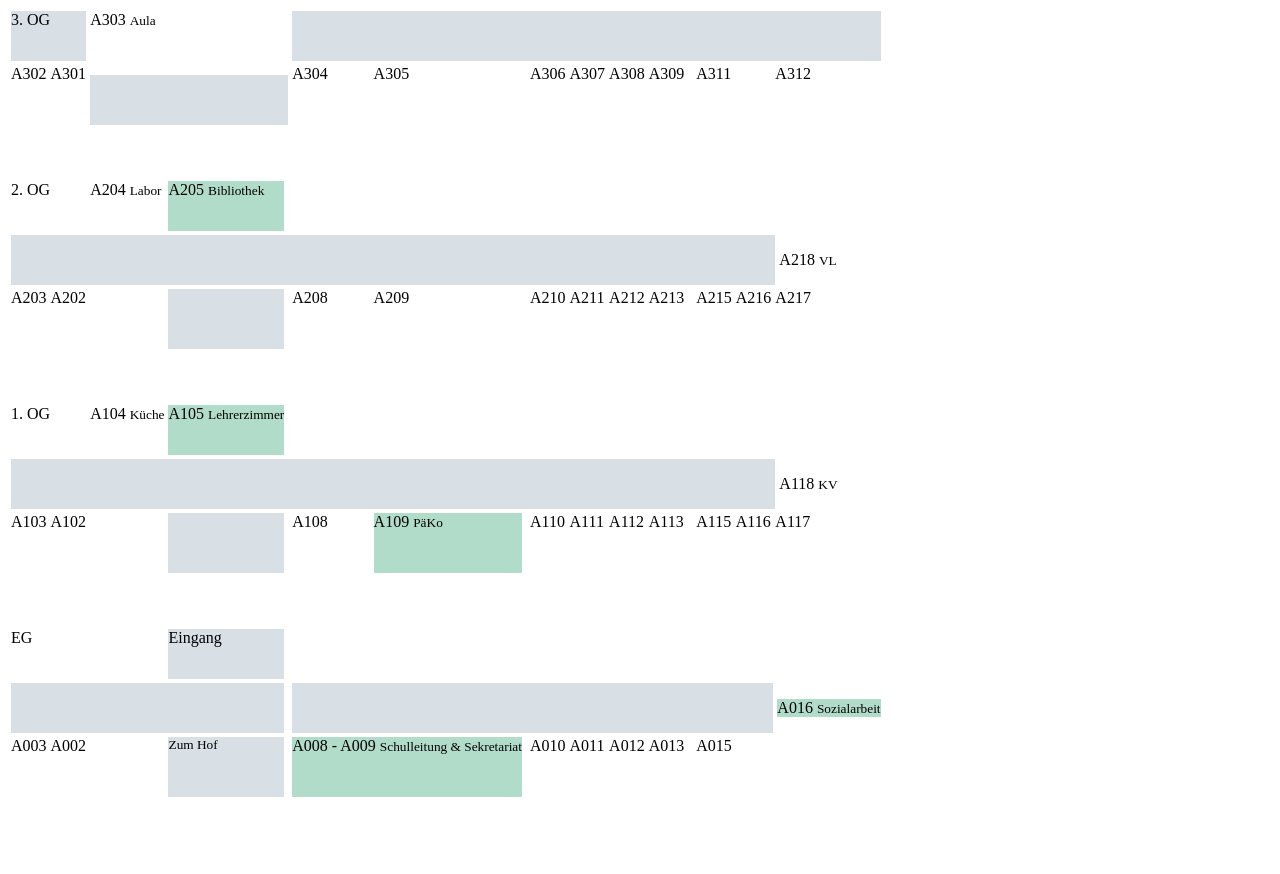
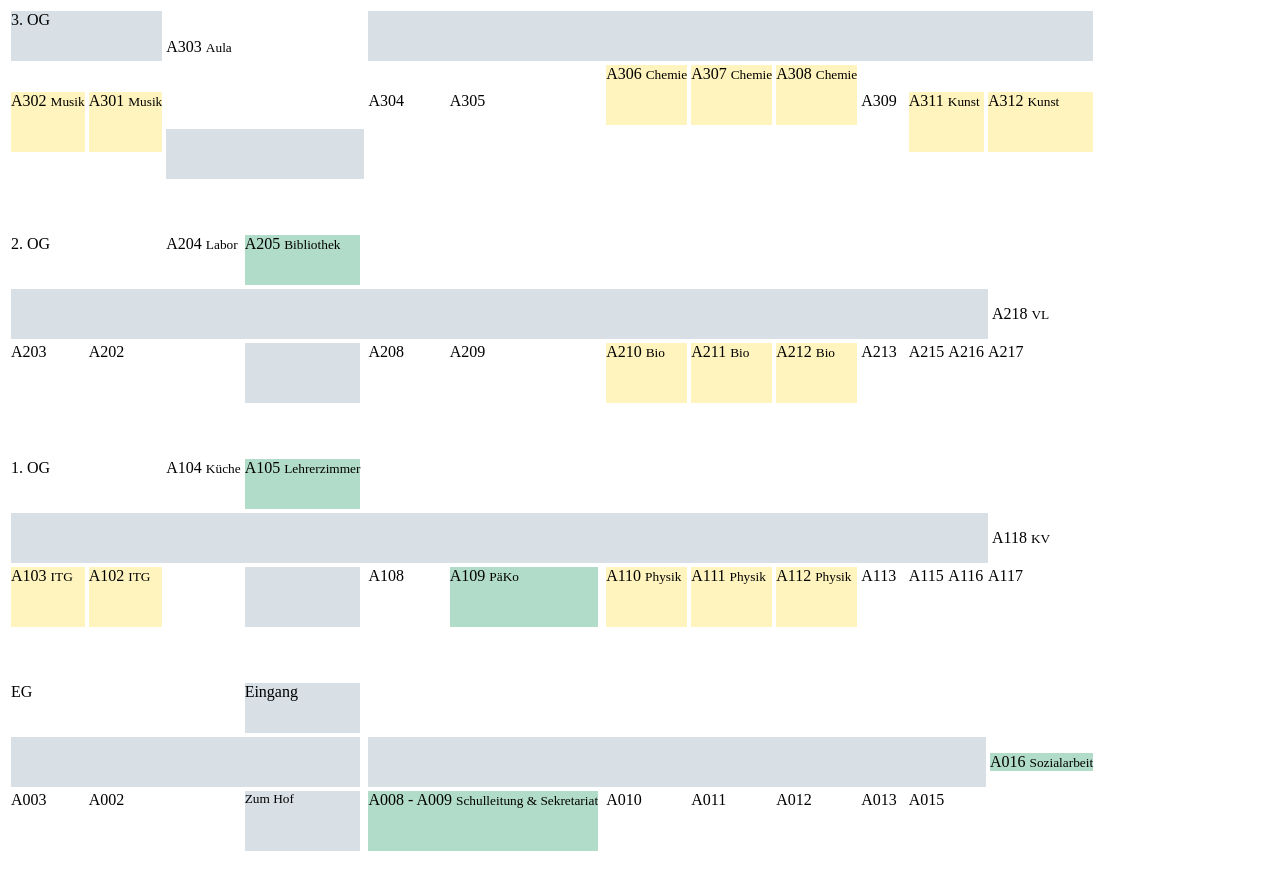
Before and after one commit to btinet/signage-display, a Symfony app: template templates/blog/plan.html.twig in a window 1280 px wide. Before the commit the page ends 797 px from the top, so only its background shows below. Run offline with Twig, Linux system fonts and the light colour scheme; the template is opened without the code that fills it, so the values that code supplies are empty; some libraries are stand-ins or nearby versions.

Commit message:
Lageplan aktualisiert

```diff
--- a/templates/blog/plan.html.twig
+++ b/templates/blog/plan.html.twig
@@ -19,8 +19,18 @@
             <td colspan="18" class="p-0 px-1 bg-transparent border-top border-primary "><div style="background-color: #2553722D!important; height: 50px"></div></td>
         </tr>
         <tr>
-            <td colspan="2" rowspan="2" class="p-0 px-1 bg-transparent"><div class="d-flex justify-content-center align-items-center text-bg-primary" style="height: 60px">A302</div></td>
-            <td colspan="2" rowspan="2" class="p-0 px-1 bg-transparent"><div class="d-flex justify-content-center align-items-center text-bg-primary" style="height: 60px">A301</div></td>
+            <td colspan="2" rowspan="2" class="p-0 px-1 bg-transparent">
+                <div class="d-flex flex-column justify-content-center align-items-center text-bg-primary" style="background-color: #FFDA274D!important;height: 60px">
+                    A302
+                    <small>Musik</small>
+                </div>
+            </td>
+            <td colspan="2" rowspan="2" class="p-0 px-1 bg-transparent">
+                <div class="d-flex flex-column justify-content-center align-items-center text-bg-primary" style="background-color: #FFDA274D!important;height: 60px">
+                    A301
+                    <small>Musik</small>
+                </div>
+            </td>
             <td rowspan="2" class="p-0 px-1 bg-transparent"><div class="d-flex justify-content-center align-items-center text-bg-primary" style="height: 60px">A304</div></td>
             <td colspan="2" rowspan="2" class="p-0 px-1 bg-transparent"><div class="d-flex justify-content-center align-items-center text-bg-primary" style="height: 60px">A305</div></td>
             <td colspan="1" rowspan="2" class="p-0 px-1 bg-transparent">
@@ -28,9 +38,24 @@
                     <i class="fa-solid fa-stairs text-white"></i>
                 </div>
             </td>
-            <td colspan="2" rowspan="2" class="p-0 px-1 bg-transparent"><div class="d-flex justify-content-center align-items-center text-bg-primary" style="height: 60px">A306</div></td>
-            <td colspan="2" rowspan="2" class="p-0 px-1 bg-transparent"><div class="d-flex justify-content-center align-items-center text-bg-primary" style="height: 60px">A307</div></td>
-            <td colspan="2" rowspan="2" class="p-0 px-1 bg-transparent"><div class="d-flex justify-content-center align-items-center text-bg-primary" style="height: 60px">A308</div></td>
+            <td colspan="2" class="p-0 px-1 bg-transparent">
+                <div class="d-flex flex-column justify-content-center align-items-center text-bg-primary" style="background-color: #FFDA274D!important;height: 60px">
+                    A306
+                    <small>Chemie</small>
+                </div>
+            </td>
+            <td colspan="2" class="p-0 px-1 bg-transparent">
+                <div class="d-flex flex-column justify-content-center align-items-center text-bg-primary" style="background-color: #FFDA274D!important;height: 60px">
+                    A307
+                    <small>Chemie</small>
+                </div>
+            </td>
+            <td colspan="2" class="p-0 px-1 bg-transparent">
+                <div class="d-flex flex-column justify-content-center align-items-center text-bg-primary" style="background-color: #FFDA274D!important;height: 60px">
+                    A308
+                    <small>Chemie</small>
+                </div>
+            </td>
             <td colspan="1" rowspan="2" class="p-0 px-1 bg-transparent"><div class="d-flex justify-content-center align-items-center text-bg-primary" style="height: 60px">A309</div></td>
             <td colspan="1" rowspan="2" class="p-0 px-1 bg-transparent">
                 <div class="d-flex justify-content-center align-items-center" style="background-color: #2553722D!important; height: 60px">
@@ -40,8 +65,18 @@
             <td colspan="1" rowspan="2" class="p-0 px-1 bg-transparent"><div class="d-flex justify-content-center align-items-center text-bg-primary" style="height: 60px">
                     <i class="fa-solid fa-venus"></i>
                 </div></td>
-            <td colspan="2" rowspan="2" class="p-0 px-1 bg-transparent"><div class="d-flex justify-content-center align-items-center text-bg-primary" style="height: 60px">A311</div></td>
-            <td colspan="3" rowspan="2" class="p-0 px-1 bg-transparent"><div class="d-flex justify-content-center align-items-center text-bg-primary" style="height: 60px">A312</div></td>
+            <td colspan="2" rowspan="2" class="p-0 px-1 bg-transparent">
+                <div class="d-flex flex-column justify-content-center align-items-center text-bg-primary" style="background-color: #FFDA274D!important;height: 60px">
+                    A311
+                    <small>Kunst</small>
+                </div>
+            </td>
+            <td colspan="3" rowspan="2" class="p-0 px-1 bg-transparent">
+                <div class="d-flex flex-column justify-content-center align-items-center text-bg-primary" style="background-color: #FFDA274D!important;height: 60px">
+                    A312
+                    <small>Kunst</small>
+                </div>
+            </td>
         </tr>
         <tr>
             <td colspan="3" class="p-0 px-1 bg-transparent">
@@ -101,9 +136,24 @@
                     <i class="fa-solid fa-stairs text-white"></i>
                 </div>
             </td>
-            <td colspan="2" class="p-0 px-1 bg-transparent"><div class="d-flex justify-content-center align-items-center text-bg-primary" style="height: 60px">A210</div></td>
-            <td colspan="2" class="p-0 px-1 bg-transparent"><div class="d-flex justify-content-center align-items-center text-bg-primary" style="height: 60px">A211</div></td>
-            <td colspan="2" class="p-0 px-1 bg-transparent"><div class="d-flex justify-content-center align-items-center text-bg-primary" style="height: 60px">A212</div></td>
+            <td colspan="2" class="p-0 px-1 bg-transparent">
+                <div class="d-flex flex-column justify-content-center align-items-center text-bg-primary" style="background-color: #FFDA274D!important;height: 60px">
+                    A210
+                    <small>Bio</small>
+                </div>
+            </td>
+            <td colspan="2" class="p-0 px-1 bg-transparent">
+                <div class="d-flex flex-column justify-content-center align-items-center text-bg-primary" style="background-color: #FFDA274D!important;height: 60px">
+                    A211
+                    <small>Bio</small>
+                </div>
+            </td>
+            <td colspan="2" class="p-0 px-1 bg-transparent">
+                <div class="d-flex flex-column justify-content-center align-items-center text-bg-primary" style="background-color: #FFDA274D!important;height: 60px">
+                    A212
+                    <small>Bio</small>
+                </div>
+            </td>
             <td colspan="1" class="p-0 px-1 bg-transparent"><div class="d-flex justify-content-center align-items-center text-bg-primary" style="height: 60px">A213</div></td>
             <td colspan="1" class="p-0 px-1 bg-transparent">
                 <div class="d-flex justify-content-center align-items-center" style="background-color: #2553722D!important; height: 60px">
@@ -150,8 +200,18 @@
             </td>
         </tr>
         <tr>
-            <td colspan="2" class="p-0 px-1 bg-transparent"><div class="d-flex justify-content-center align-items-center text-bg-primary" style="height: 60px">A103</div></td>
-            <td colspan="2" class="p-0 px-1 bg-transparent"><div class="d-flex justify-content-center align-items-center text-bg-primary" style="height: 60px">A102</div></td>
+            <td colspan="2" class="p-0 px-1 bg-transparent">
+                <div class="d-flex flex-column justify-content-center align-items-center text-bg-primary" style="background-color: #FFDA274D!important;height: 60px">
+                    A103
+                    <small>ITG</small>
+                </div>
+            </td>
+            <td colspan="2" class="p-0 px-1 bg-transparent">
+                <div class="d-flex flex-column justify-content-center align-items-center text-bg-primary" style="background-color: #FFDA274D!important;height: 60px">
+                    A102
+                    <small>ITG</small>
+                </div>
+            </td>
             <td colspan="1" class="p-0 px-1 bg-transparent"><div class="d-flex justify-content-center align-items-center text-bg-primary" style="height: 60px">
                     <i class="fa-solid fa-venus"></i>
                 </div></td>
@@ -175,9 +235,24 @@
                     <i class="fa-solid fa-stairs text-white"></i>
                 </div>
             </td>
-            <td colspan="2" class="p-0 px-1 bg-transparent"><div class="d-flex justify-content-center align-items-center text-bg-primary" style="height: 60px">A110</div></td>
-            <td colspan="2" class="p-0 px-1 bg-transparent"><div class="d-flex justify-content-center align-items-center text-bg-primary" style="height: 60px">A111</div></td>
-            <td colspan="2" class="p-0 px-1 bg-transparent"><div class="d-flex justify-content-center align-items-center text-bg-primary" style="height: 60px">A112</div></td>
+            <td colspan="2" class="p-0 px-1 bg-transparent">
+                <div class="d-flex flex-column justify-content-center align-items-center text-bg-primary" style="background-color: #FFDA274D!important;height: 60px">
+                    A110
+                    <small>Physik</small>
+                </div>
+            </td>
+            <td colspan="2" class="p-0 px-1 bg-transparent">
+                <div class="d-flex flex-column justify-content-center align-items-center text-bg-primary" style="background-color: #FFDA274D!important;height: 60px">
+                    A111
+                    <small>Physik</small>
+                </div>
+            </td>
+            <td colspan="2" class="p-0 px-1 bg-transparent">
+                <div class="d-flex flex-column justify-content-center align-items-center text-bg-primary" style="background-color: #FFDA274D!important;height: 60px">
+                    A112
+                    <small>Physik</small>
+                </div>
+            </td>
             <td colspan="1" class="p-0 px-1 bg-transparent"><div class="d-flex justify-content-center align-items-center text-bg-primary" style="height: 60px">A113</div></td>
             <td colspan="1" class="p-0 px-1 bg-transparent">
                 <div class="d-flex justify-content-center align-items-center" style="background-color: #2553722D!important; height: 60px">
```
